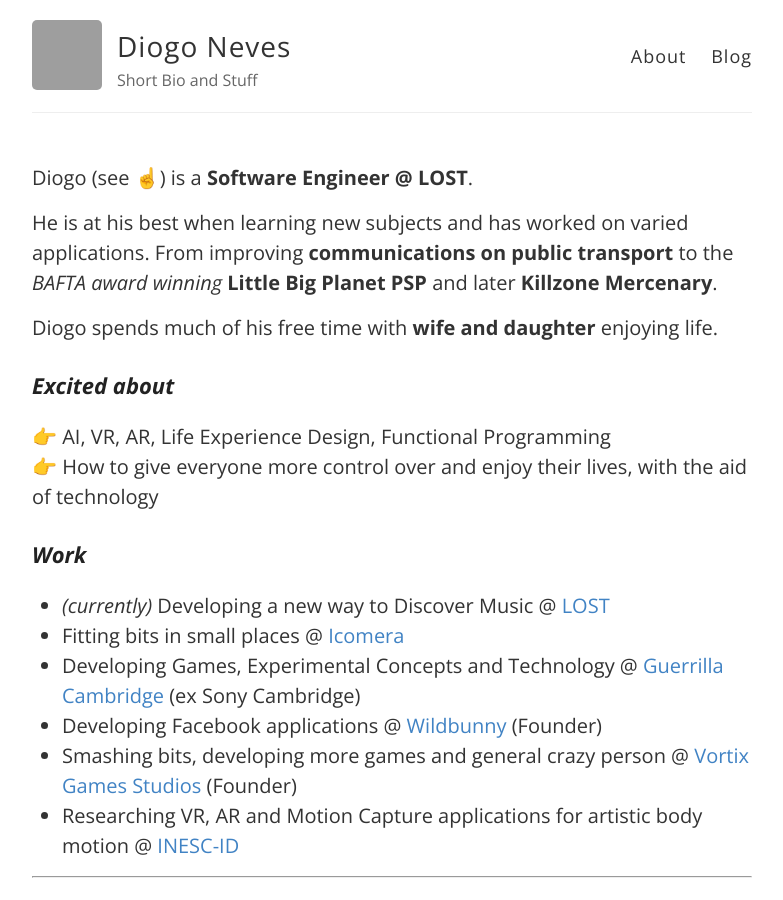
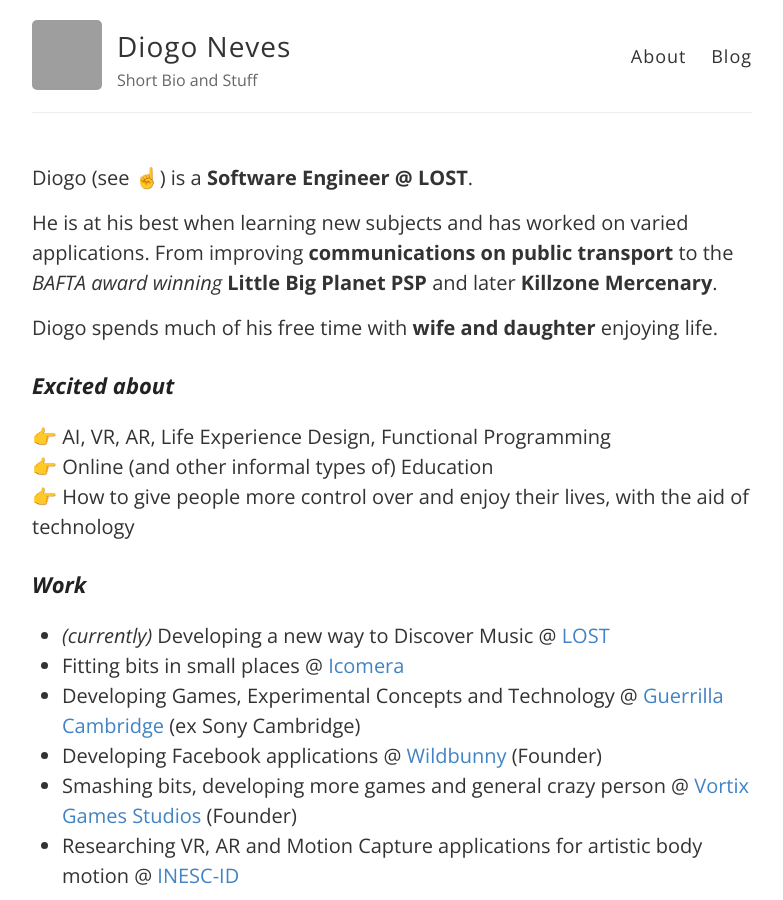
Before and after one commit to DiogoNeves/diogoneves.github.io, a Jekyll site: the page built from index.md, in a window 1280 px wide and 900 px high. Shown: the whole window, without its empty margins (248-1031 px from the left). Built offline with Jekyll 4.4.1, drawn with Linux system fonts in a browser that asks for light colours; emoji names are drawn with the system emoji font; grey boxes are pictures that could not be loaded.

Commit message:
Improved "Excited about" section and added education point

```diff
--- a/index.md
+++ b/index.md
@@ -13,7 +13,8 @@
 ### Excited about
 
 :point_right: AI, VR, AR, Life Experience Design, Functional Programming
-:point_right: How to give everyone more control over and enjoy their lives, with
+:point_right: Online (and other informal types of) Education
+:point_right: How to give people more control over and enjoy their lives, with
 the aid of technology
 
 ### Work
```
